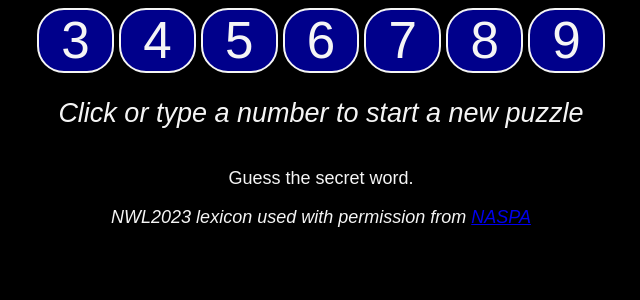
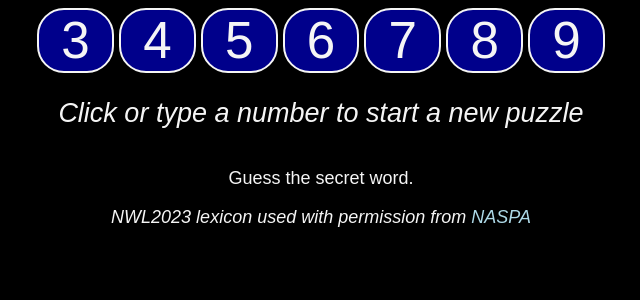
Before and after one commit to TileRunner/tilerunner.github.io, a Jekyll site: the page wordmastermind/wordmastermind.html, which Jekyll copies as it is, in a window 1280 px wide. Shown: the top 300 px of the page, without its empty margins (319-959 px from the left). Built offline with Jekyll 4.4.1, drawn with Linux system fonts in a browser that asks for light colours.

Commit message:
wm ui changes for mobile

```diff
--- a/wordmastermind/wordmastermind.css
+++ b/wordmastermind/wordmastermind.css
@@ -11,6 +11,10 @@
     color: whitesmoke;
     text-align: center;
 }
+.mobileBody {
+    background-color: black;
+    color: whitesmoke;
+}
 .desktopHint {
     font-size: 3vh !important;
     font-style: italic;
@@ -21,6 +25,10 @@
 .desktopGuesses {
     display: inline-block;
     margin: auto;
+}
+a#NASPALink {
+    color: lightblue;
+    text-decoration: none;
 }
 .options-div {
     height: 5vh;
--- a/wordmastermind/wordmastermind.html
+++ b/wordmastermind/wordmastermind.html
@@ -66,7 +66,7 @@
       <p>Guess the secret word.</p>
     </div>
     <div>
-      <span class="acknowledge">NWL2023 lexicon used with permission from <a href='https://www.scrabbleplayers.org/landing/tilerunner'>NASPA</a></span>
+      <span class="acknowledge">NWL2023 lexicon used with permission from <a id="NASPALink" href='https://www.scrabbleplayers.org/landing/tilerunner'>NASPA</a></span>
     </div>
     <script src="callAPI.js"></script>
     <script src="wordmastermind.js"></script>
--- a/wordmastermind/wordmastermind.js
+++ b/wordmastermind/wordmastermind.js
@@ -32,6 +32,7 @@
 
 if (isMobileDevice()) {
     e_hint.textContent = "Tap a number to start a new puzzle";
+    document.getElementById("body").classList.add("mobileBody");
 } else {
     document.getElementById("body").classList.add("desktopBody");
     e_hint.classList.add("desktopHint");
```
